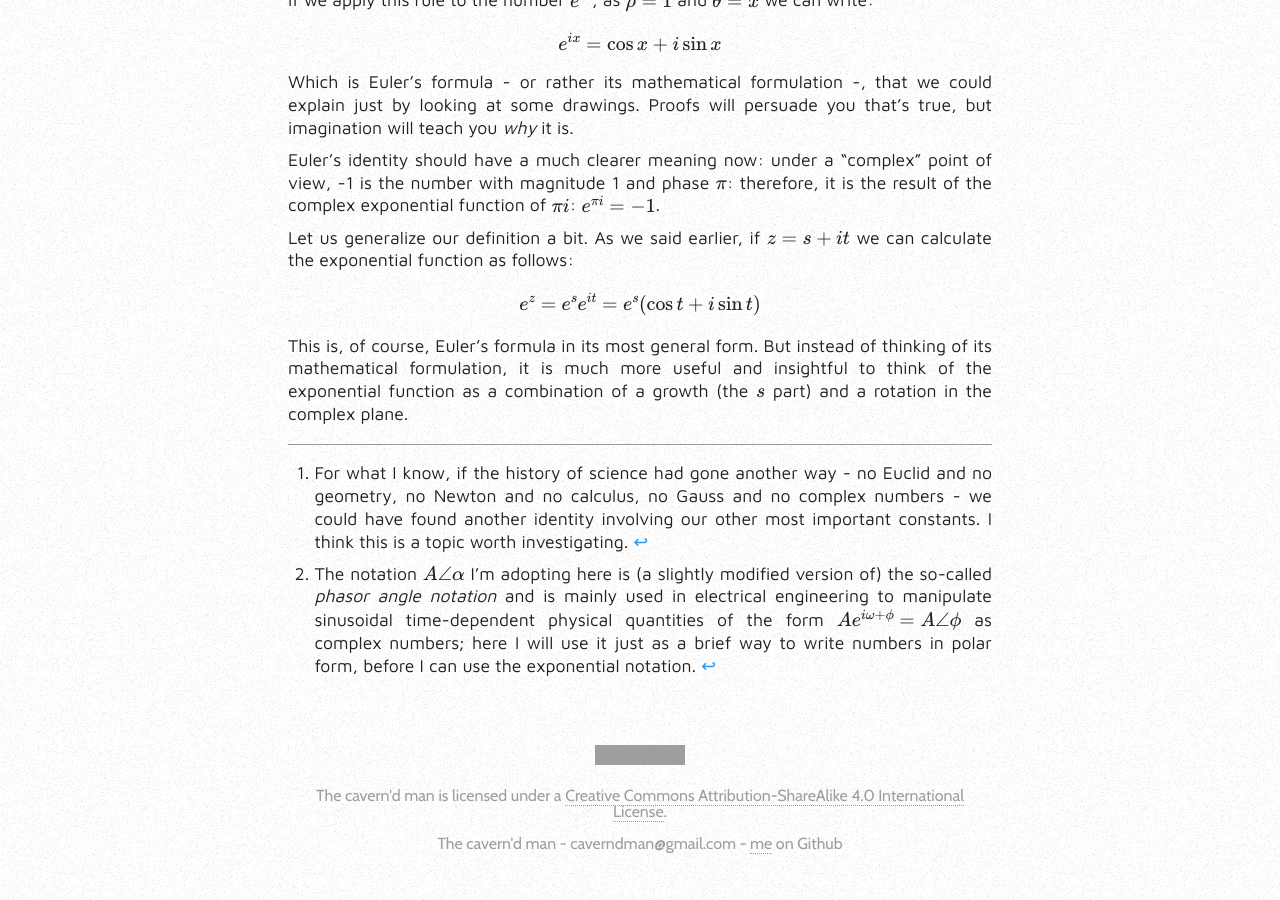
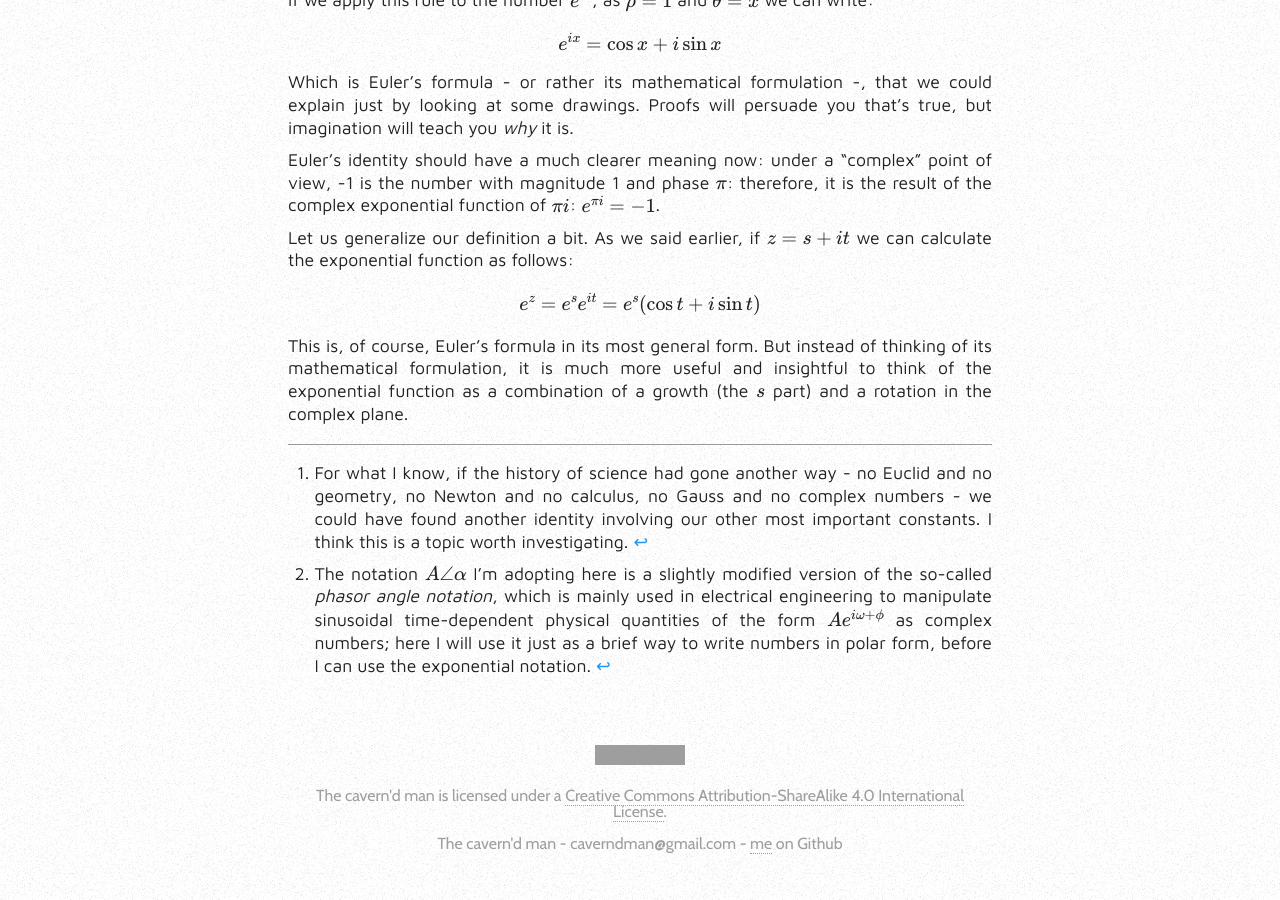
Before and after one commit to antonellopellecchia/caverndman-old, a Jekyll site: the page built from _posts/2016-06-16-another-intuitive-approach-eulers-formula.markdown, in a window 1280 px wide and 900 px high, scrolled down 5857 px. Built offline with Jekyll 4.4.1, drawn with Linux system fonts in a browser that asks for light colours; nearby versions of some CDN libraries; formulas are drawn with MathJax 3; comment, search, counter and statistics services are not loaded; a style sheet for code colours, icons or effects is not loaded; grey boxes are pictures that could not be loaded.

Commit message:
Minor changes to Euler

```diff
--- a/_posts/2016-06-16-another-intuitive-approach-eulers-formula.markdown
+++ b/_posts/2016-06-16-another-intuitive-approach-eulers-formula.markdown
@@ -109,4 +109,4 @@
 This is, of course, Euler's formula in its most general form. But instead of thinking of its mathematical formulation, it is much more useful and insightful to think of the exponential function as a combination of a growth (the $$s$$ part) and a rotation in the complex plane.
 
 [^1]: For what I know, if the history of science had gone another way - no Euclid and no geometry, no Newton and no calculus, no Gauss and no complex numbers - we could have found another identity involving our other most important constants. I think this is a topic worth investigating.
-[^2]: The notation $$A\angle\alpha$$ I'm adopting here is (a slightly modified version of) the so-called *phasor angle notation* and is mainly used in electrical engineering to manipulate sinusoidal time-dependent physical quantities of the form $$ A e^{i\omega+\phi} = A\angle\phi $$ as complex numbers; here I will use it just as a brief way to write numbers in polar form, before I can use the exponential notation.
+[^2]: The notation $$A\angle\alpha$$ I'm adopting here is a slightly modified version of the so-called *phasor angle notation*, which is mainly used in electrical engineering to manipulate sinusoidal time-dependent physical quantities of the form $$ A e^{i\omega+\phi} $$ as complex numbers; here I will use it just as a brief way to write numbers in polar form, before I can use the exponential notation.
```
